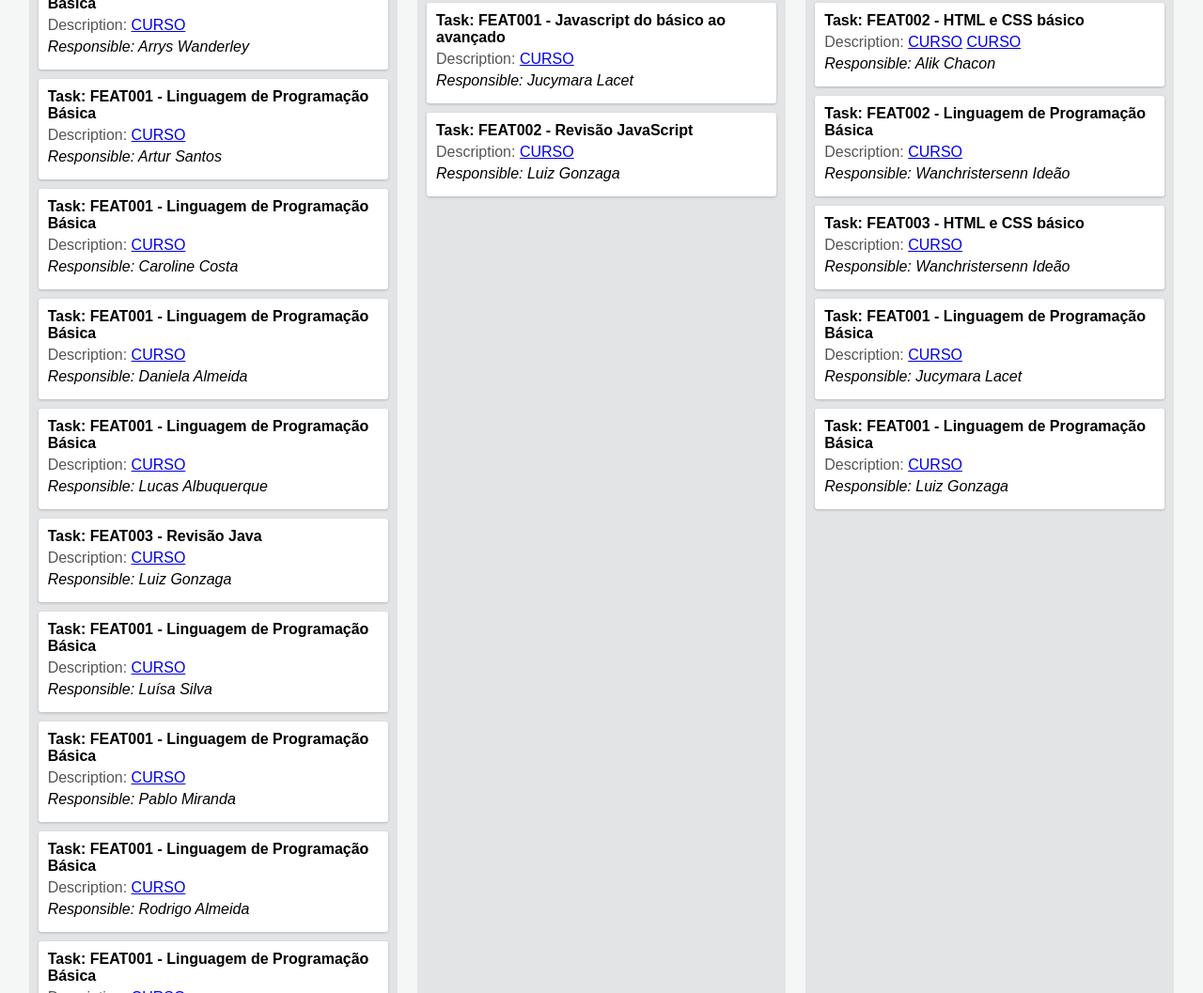
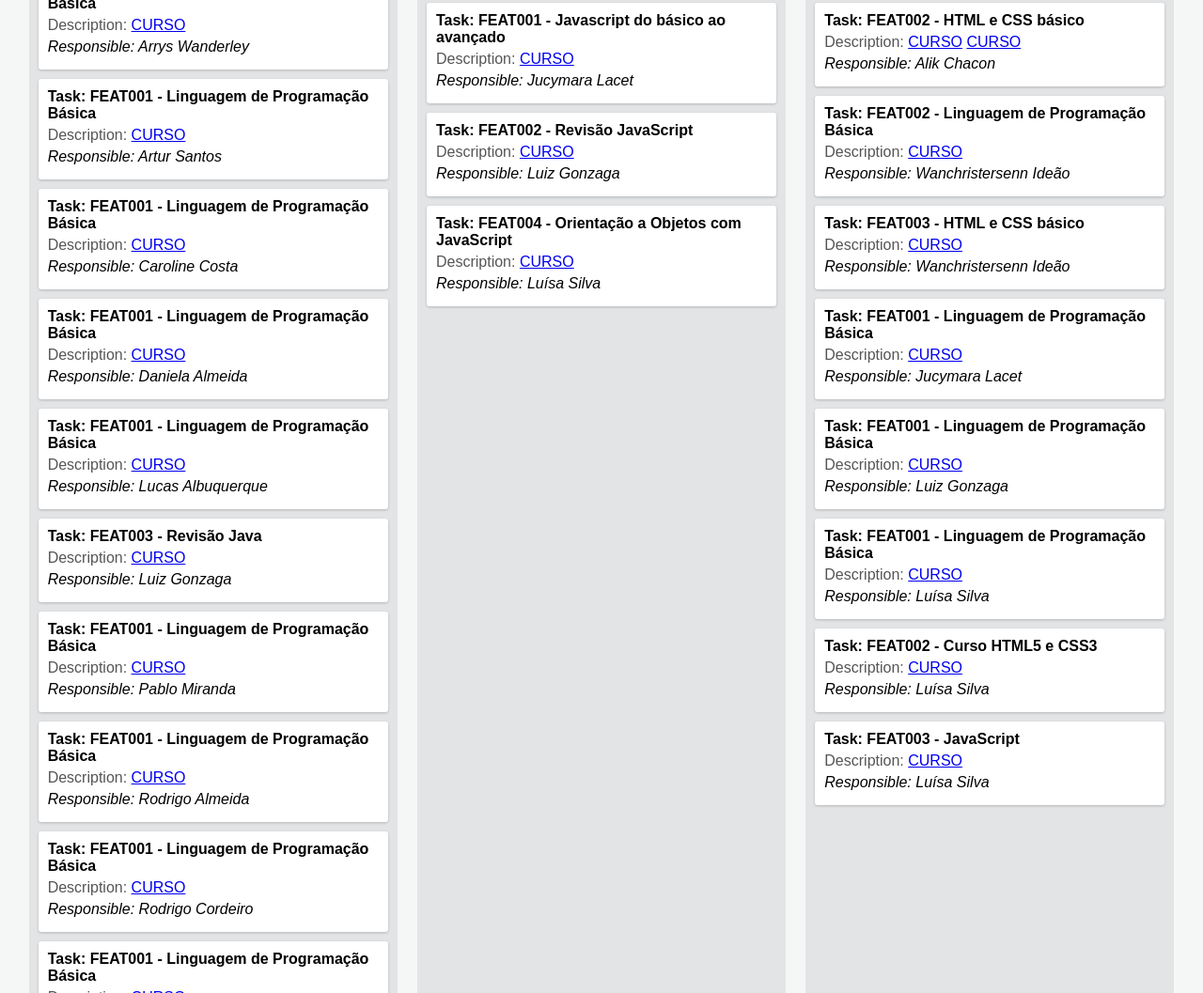
Before and after one commit to kelsonvictr/taskstatus_turma_02, a plain HTML site: page index.html in a window 1280 px wide. Shown: the part 702-1759 px from the top of the page at 94% size. Drawn offline with Linux system fonts and the light colour scheme.

Commit message:
Adicionando cards feature 001

```diff
--- a/index.html
+++ b/index.html
@@ -54,11 +54,6 @@
                 <div class="task">Task: FEAT003 - Revisão Java </div>
                 <div class="description">Description: <a href="#" target="_blank">CURSO</a></div>
                 <div class="responsible">Responsible: Luiz Gonzaga</div>
-            </div>
-            <div class="card">
-                <div class="task">Task: FEAT001 - Linguagem de Programação Básica</div>
-                <div class="description">Description: <a href="https://www.udemy.com/course/curso-algoritmos-logica-de-programacao/" target="_blank">CURSO</a></div>
-                <div class="responsible">Responsible: Luísa Silva</div>
             </div>
             <div class="card">
                 <div class="task">Task: FEAT001 - Linguagem de Programação Básica</div>
@@ -146,6 +141,11 @@
                 <div class="description">Description: <a href="https://www.youtube.com/watch?v=uzEhd3Lugik&list=PLntvgXM11X6pi7mW0O4ZmfUI1xDSIbmTm&index=2" target="_blank">CURSO</a></div>
                 <div class="responsible">Responsible: Luiz Gonzaga</div>
             </div>
+            <div class="card">
+                <div class="task">Task: FEAT004 - Orientação a Objetos com JavaScript</div>
+                <div class="description">Description: <a href="https://cursos.alura.com.br/course/javascritpt-orientacao-objetos" target="_blank">CURSO</a></div>
+                <div class="responsible">Responsible: Luísa Silva</div>
+            </div>
         </div>
 
         <div class="column finished">
@@ -186,6 +186,21 @@
                 <div class="description">Description: <a href="#" target="_blank">CURSO</a></div>
                 <div class="responsible">Responsible: Luiz Gonzaga</div>
             </div>
+            <div class="card">
+                <div class="task">Task: FEAT001 - Linguagem de Programação Básica</div>
+                <div class="description">Description: <a href="https://www.udemy.com/course/curso-algoritmos-logica-de-programacao/" target="_blank">CURSO</a></div>
+                <div class="responsible">Responsible: Luísa Silva</div>
+            </div>
+            <div class="card">
+                <div class="task">Task: FEAT002 - Curso HTML5 e CSS3</div>
+                <div class="description">Description: <a href="https://www.cursoemvideo.com/curso/html5-css3-modulo1/" target="_blank">CURSO</a></div>
+                <div class="responsible">Responsible: Luísa Silva</div>
+            </div>
+            <div class="card">
+                <div class="task">Task: FEAT003 - JavaScript</div>
+                <div class="description">Description: <a href="https://www.cursoemvideo.com/curso/javascript/" target="_blank">CURSO</a></div>
+                <div class="responsible">Responsible: Luísa Silva</div>
+            </div>
         </div>
     </div>
 </body>
```
